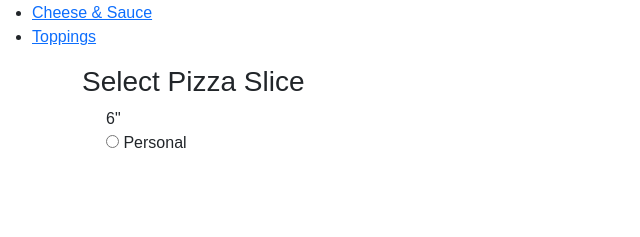
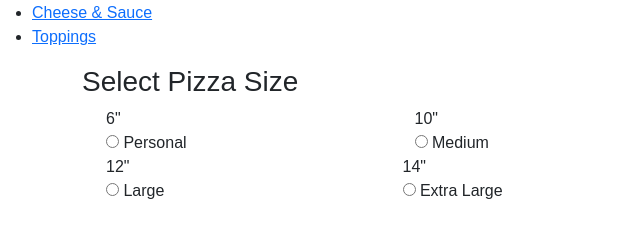
Before and after one commit to davospots/pizzaapp, a plain HTML site: page index.html in a window 1280 px wide. Shown: the part 151-388 px from the top of the page, without its empty margins (0-640 px from the left). Drawn offline with nearby package versions, Linux system fonts and the light colour scheme.

Commit message:
finalizing size selection section

```diff
--- a/index.html
+++ b/index.html
@@ -55,14 +55,27 @@
                 <div class="container">
                     <div class="row">
                         <div class="col-md-7 col-sm-12">
-                            <h3>Select Pizza Slice</h3>
+                            <h3>Select Pizza Size</h3>
                             <div class="pizza-sizes container">
                                 <div class="row">
                                     <div class="col">
                                         <label for="size-personal"><div class="s-pizza s-personal">6"</div>
                                             <input type="radio" name="pizzasize" id="size-personal" value="1" /> Personal</label>
                                     </div>
-
+                                    <div class="col">
+                                        <label for="size-medium"><div class="s-pizza s-medium">10"</div>
+                                        <input type="radio" name="pizzasize" id="size-medium" value="2" /> Medium</label>
+                                    </div>
+                                    <div class="row">
+                                        <div class="col">
+                                            <label for="size-large"><div class="s-pizza s-large">12"</div>
+                                            <input type="radio" name="pizzasize" id="size-large" value="3" /> Large</label>
+                                        </div>
+                                        <div class="col">
+                                            <label for="size-xlarge"><div class="s-pizza s-xlarge">14"</div>
+                                            <input type="radio" name="pizzasize" id="size-xlarge" value="4" /> Extra Large</label>
+                                        </div>
+                                    </div>
                                 </div>
                             </div>
                         </div>
```
